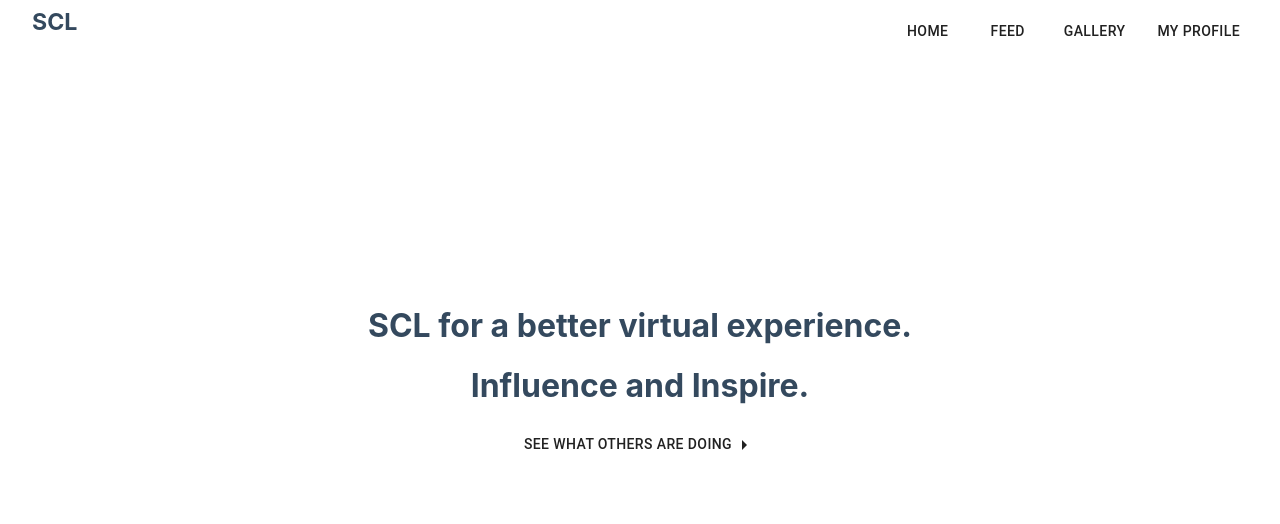
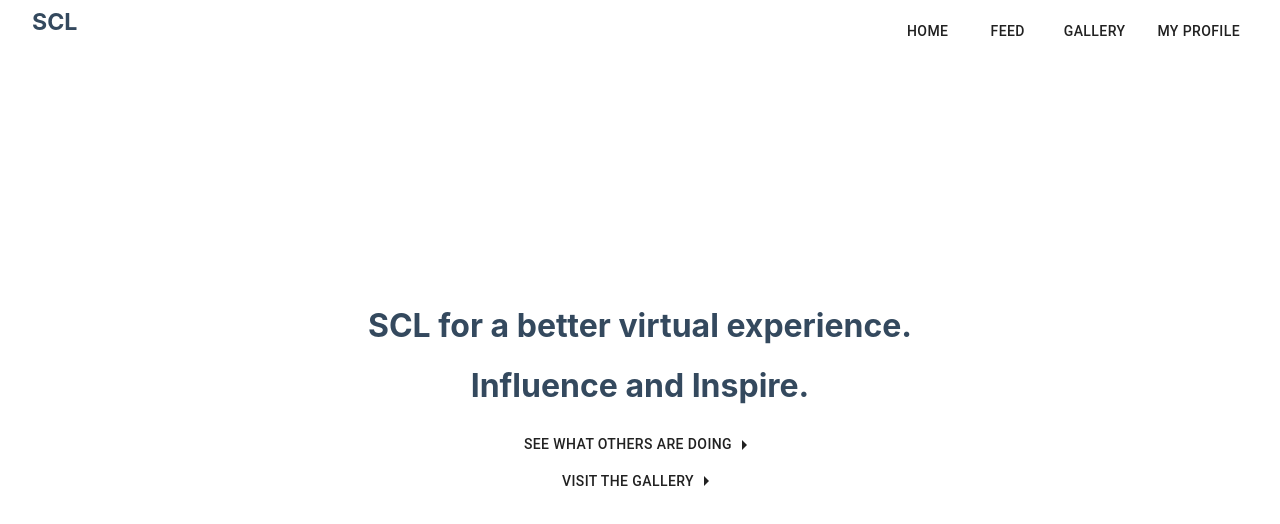
Before and after one commit to nancy-kataria/social-app, a Next.js app: page / in a window 1280 px wide. Shown: the top 524 px of the page. Built offline with nearby package versions, Linux system fonts and the light colour scheme.

Commit message:
updating buttons

```diff
--- a/pages/index.js
+++ b/pages/index.js
@@ -13,6 +13,12 @@ export default function Home() {
           See What Others are doing <ArrowRight />
         </Button>
       </Link>
+      <br/>
+      <Link href="/gallery" passHref>
+        <Button variant="text">
+          Visit the Gallery <ArrowRight />
+        </Button>
+      </Link>
     </div>
   );
 }
```
